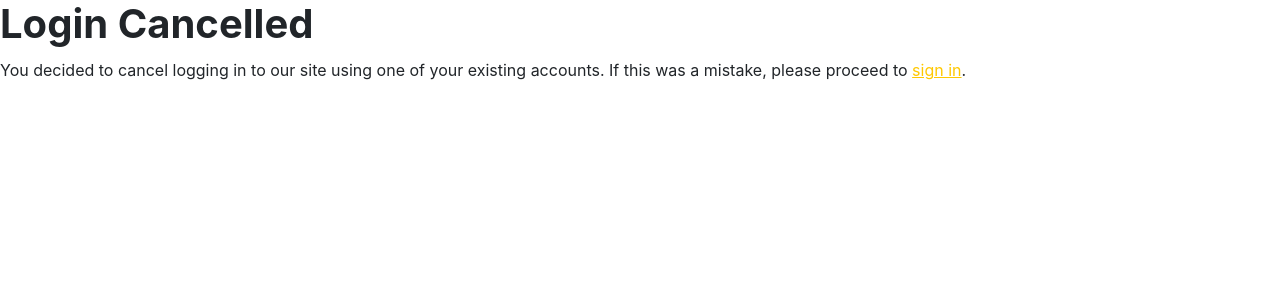
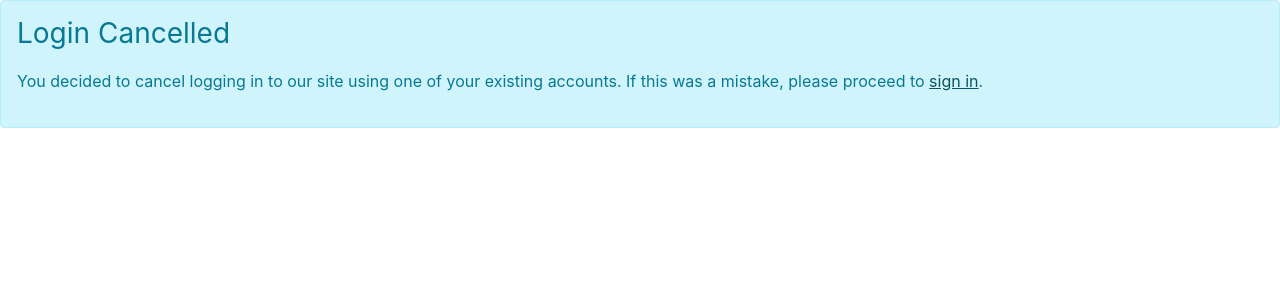
Before and after one commit to AnaStasia1331/ms4-recipe-book, a Django app: a page that uses templates/allauth/socialaccount/login_cancelled.html in a window 1280 px wide. Shown: the top 300 px of the page. Run offline with Django 3.2, Linux system fonts and the light colour scheme; parts of the project's set-up code (start-up, migrations or seed data) failed here and were passed over; some libraries are stand-ins or nearby versions.

Commit message:
style social account templates

```diff
--- a/templates/allauth/socialaccount/login_cancelled.html
+++ b/templates/allauth/socialaccount/login_cancelled.html
@@ -5,11 +5,10 @@
 {% block head_title %}{% trans "Login Cancelled" %}{% endblock %}
 
 {% block content %}
-
-<h1>{% trans "Login Cancelled" %}</h1>
-
-{% url 'account_login' as login_url %}
-
-<p>{% blocktrans %}You decided to cancel logging in to our site using one of your existing accounts. If this was a mistake, please proceed to <a href="{{login_url}}">sign in</a>.{% endblocktrans %}</p>
-
+    <div class="alert alert-info fade show">
+        <h5 class="h3 mb-3 font-weight-normal">{% trans "Login Cancelled" %}</h5>
+        {% url 'account_login' as login_url %}
+        <p>{% blocktrans %}You decided to cancel logging in to our site using one of your existing accounts. If this was a
+            mistake, please proceed to <a style="color:#0c5460;" href="{{login_url}}">sign in</a>.{% endblocktrans %}</p>
+    </div>
 {% endblock %}
```
Also changed, not shown: templates/allauth/socialaccount/authentication_error.html (+4 -3 lines).
